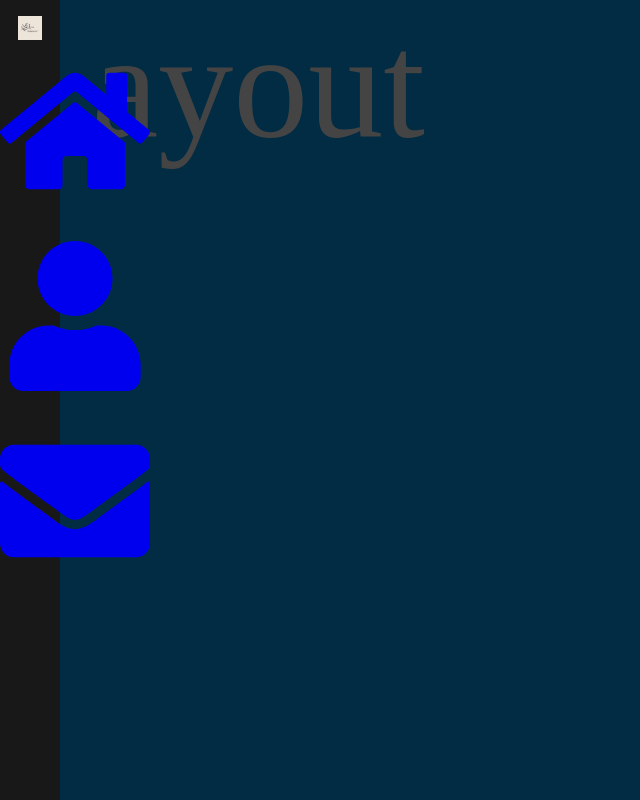
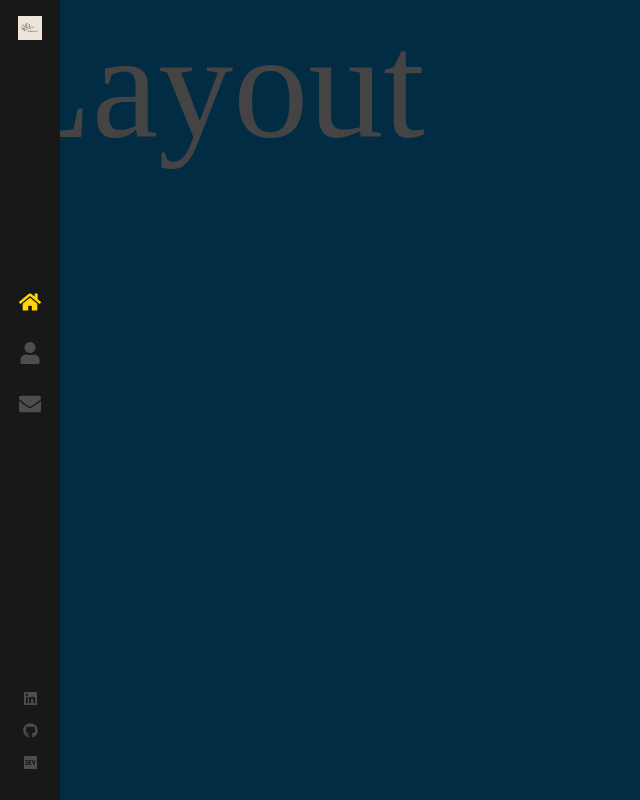
Before and after one commit to HannahGlazier/portfolio, a React (Create React App) app in the folder client/: page / in a window 1280 px wide. Shown: the whole page, without its empty margins (0-640 px from the left). Built offline with nearby package versions, Linux system fonts and the light colour scheme.

Commit message:
Sidebar links and styling

```diff
--- a/client/src/components/Sidebar/Sidebar.js
+++ b/client/src/components/Sidebar/Sidebar.js
@@ -3,7 +3,7 @@ import './index.scss'
 import { Link, NavLink } from "react-router-dom"
 import Logo from "./Logo.png"
 
-import { FaHome, FaUser, FaEnvelope } from 'react-icons/fa';
+import { FaHome, FaUser, FaEnvelope, FaLinkedin, FaGithub, FaDev } from 'react-icons/fa';
 
 
 function Sidebar() {
@@ -40,6 +40,32 @@ return (
                 {FaEnvelope}
             </NavLink>
         </nav>
+        <ul>
+            <li>
+                <a
+                    target="blank"
+                    rel="noreferrer"
+                    href="https://www.linkedin.com/in/hannah-glazier-3a214a231/"
+                    aria-label="LinkedIn"
+                ><FaLinkedin color="#4d4d4e"/></a>
+            </li>
+            <li>
+                <a
+                    target="blank"
+                    rel="noreferrer"
+                    href="https://github.com/HannahGlazier"
+                    aria-label="GitHub"
+                ><FaGithub color="#4d4d4e"/></a>
+            </li>
+            <li>
+                <a
+                    target="blank"
+                    rel="noreferrer"
+                    href="https://dev.to/hannahglazier"
+                    aria-label="Dev Blog"
+                ><FaDev color="#4d4d4e"/></a>
+            </li>
+        </ul>
     </div>
 )
 }
--- a/client/src/components/Sidebar/index.scss
+++ b/client/src/components/Sidebar/index.scss
@@ -1,4 +1,4 @@
-.nav-bar{
+.nav-bar {
     background: #181818;
     width: 60px;
     height: 100%;
@@ -11,12 +11,114 @@
     display: block;
     padding: 8px 0;
 
-
     img {
         display: block;
         margin: 8px auto;
         width: 24px;
         height: auto;
+
+        &.sub-logo {
+        width: 50px;
         }
     }
     }
+
+    nav {
+    display: block;
+    text-align: center;
+    position: absolute;
+    height: 210px;
+    top: 50%;
+    margin-top: -120px;
+    width: 100%;
+
+    a {
+        font-size: 22px;
+        color: #4d4d4e;
+        display: block;
+        line-height: 51px;
+        height: 51px;
+        position: relative;
+        text-decoration: none;
+
+        i {
+        transition: all 0.3s ease-out;
+        }
+
+        &:hover {
+        color: #ffd700;
+
+        svg {
+            opacity: 0;
+        }
+
+        &:after {
+            opacity: 1;
+        }
+        }
+
+        &:after {
+        content: '';
+        font-size: 9px;
+        letter-spacing: 2px;
+        position: absolute;
+        bottom: 0;
+        display: block;
+        width: 100%;
+        text-align: center;
+        opacity: 0;
+        -webkit-transition: all 0.3s ease-out;
+        transition: all 0.3s ease-out;
+        }
+
+        &:first-child {
+        &:after {
+            content: 'HOME';
+        }
+    }
+}
+
+    a.about-link {
+        &:after {
+        content: 'ABOUT';
+        }
+    }
+
+    a.contact-link {
+        &:after {
+        content: 'CONTACT';
+        }
+    }
+
+    a.active {
+        svg {
+        color: #ffd700;
+        }
+    }
+}
+
+    ul {
+    position: absolute;
+    bottom: 20px;
+    width: 100%;
+    display: block;
+    padding: 0;
+    list-style: none;
+    text-align: center;
+    margin: 0;
+
+        li {
+            a {
+            padding: 7px 0;
+            display: block;
+            font-size: 15px;
+            line-height: 16px;
+
+                &:hover svg {
+                    color: #ffd700;
+                }
+                // Hover not working
+            }
+        }
+    }
+}
```
Lines whose indentation alone changed are shown as unchanged.
